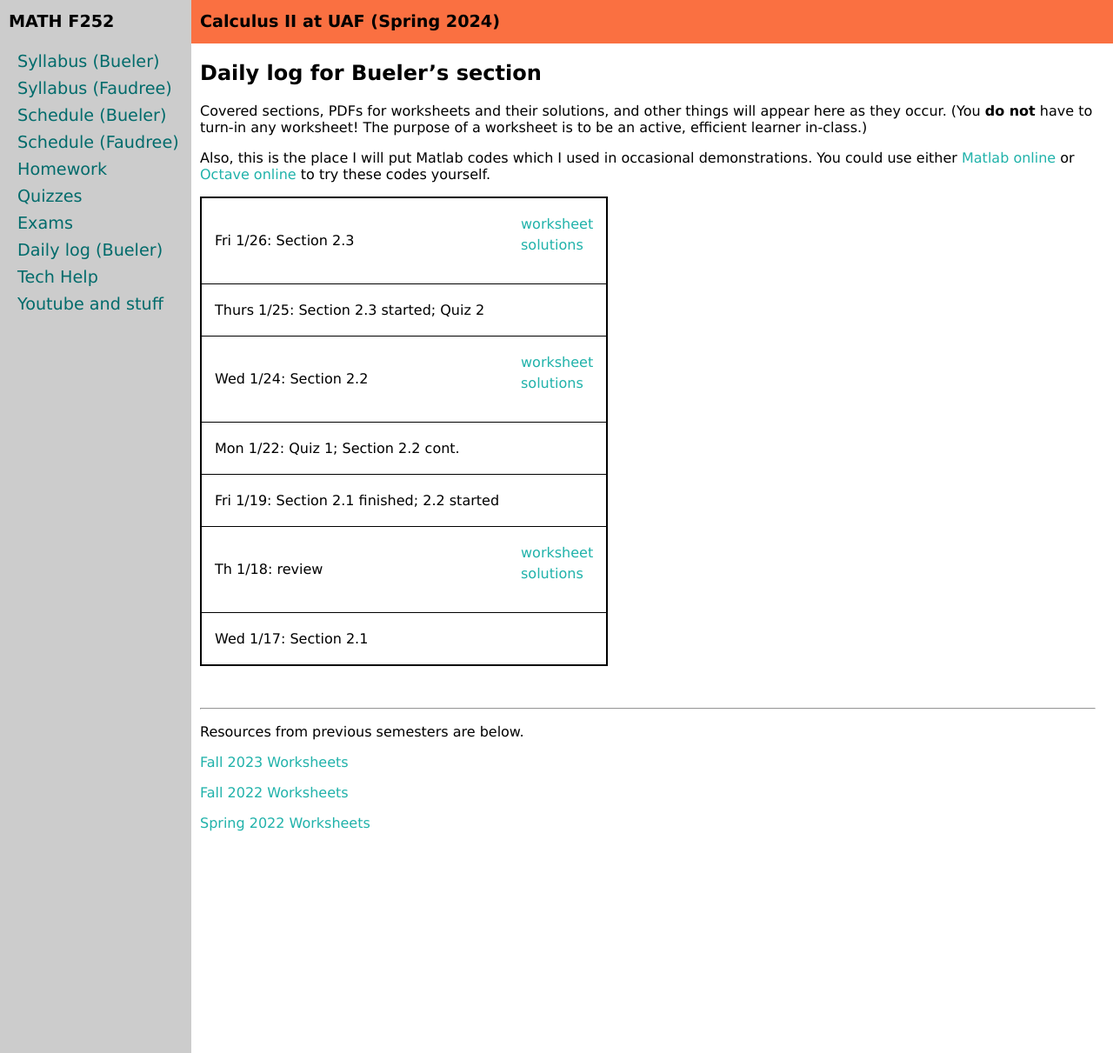
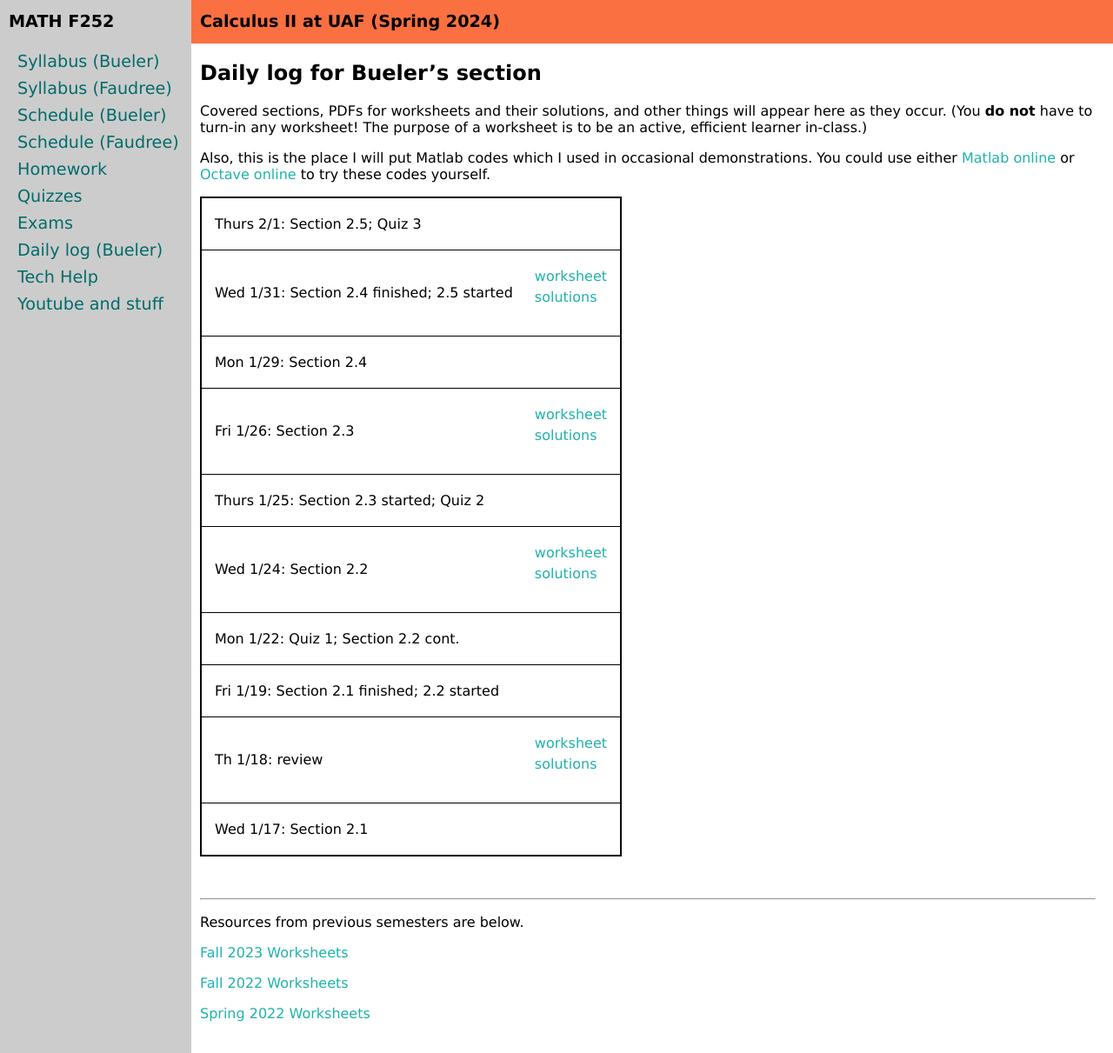
Before and after one commit to uaf-math/calc2, a Jekyll site: the page built from daily.md, in a window 1280 px wide and 1211 px high. Shown: the whole window at 87% size. Built offline with Jekyll 4.4.1, drawn with Linux system fonts in a browser that asks for light colours.

Commit message:
update daily log

```diff
--- a/_data/daily.yml
+++ b/_data/daily.yml
@@ -1,6 +1,14 @@
 semester: Spring 2024
 home: assets/daily/S24/Bueler/
 daily:
+- name: Section 2.5; Quiz 3
+  date: Thurs 2/1
+- name: Section 2.4 finished; 2.5 started
+  date: Wed 1/31
+  extworksheet: https://uaf-math251.github.io/calc2/assets/worksheets/F23/M252-2-4-a.pdf
+  extsolutions: https://uaf-math251.github.io/calc2/assets/worksheets/F23/M252-2-4-a-s.pdf
+- name: Section 2.4
+  date: Mon 1/29
 - name: Section 2.3
   date: Fri 1/26
   extworksheet: https://uaf-math251.github.io/calc2/assets/worksheets/F23/M252-2-3.pdf
```
